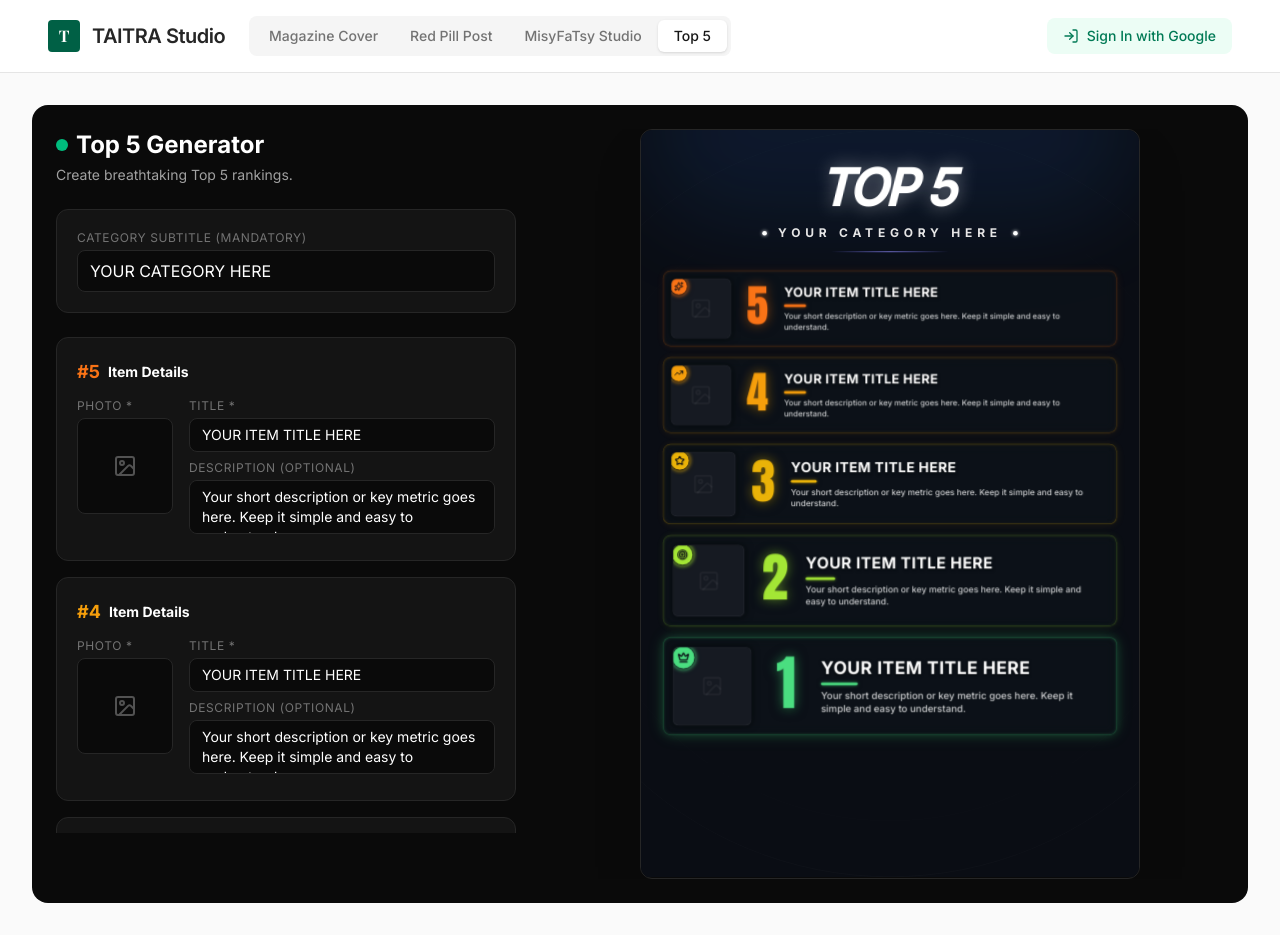
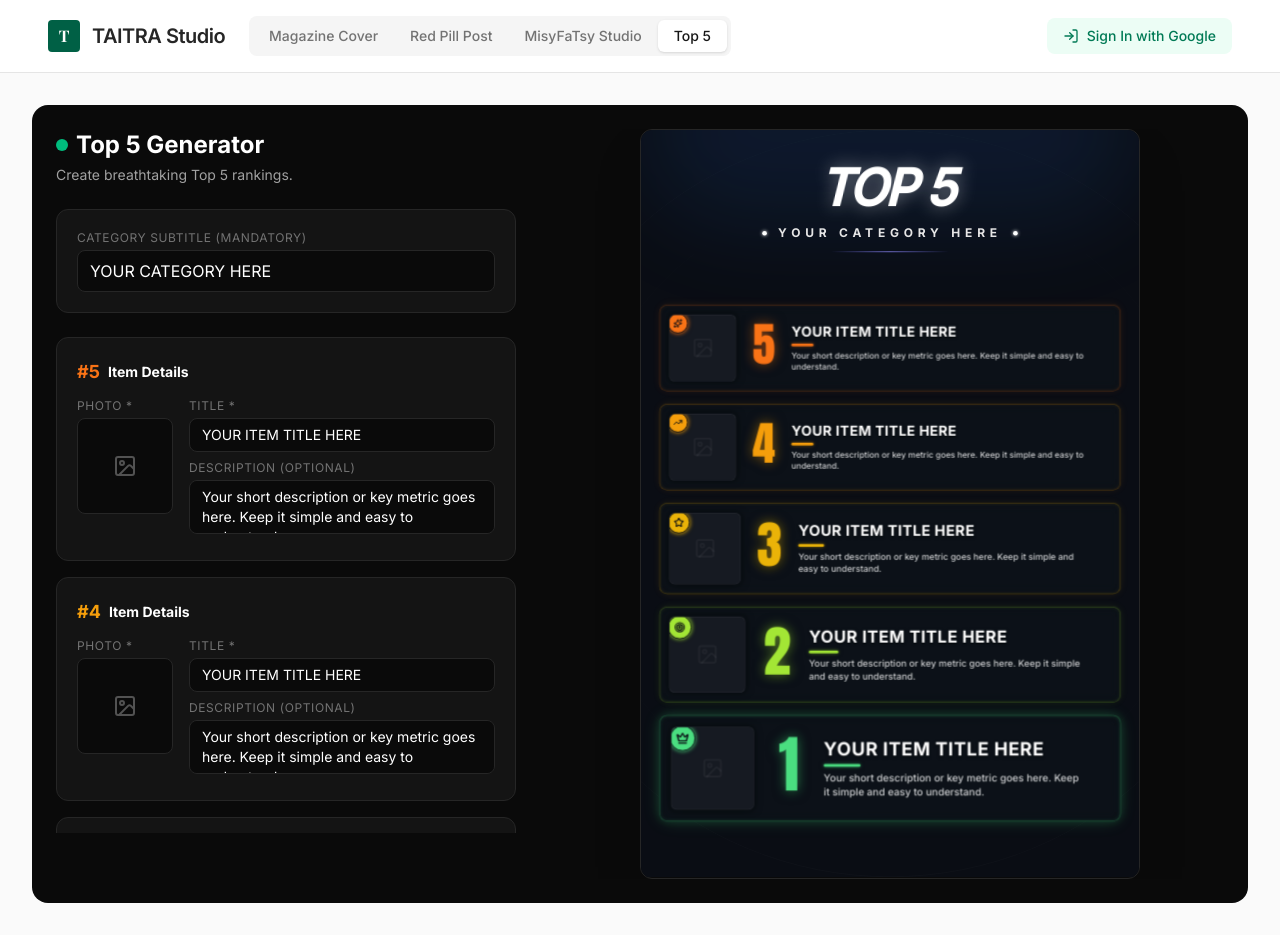
Before and after one commit to AinaPercky/post-generator, a React (Vite) app: page / in a window 1280 px wide. Both pictures are taken after a click on the button "Top 5". Built offline with nearby package versions, Linux system fonts and the light colour scheme; no server answers; the database is empty; the HTML template or start-up script is replaced by a standard one.

Commit message:
Enlarge all rank items and center vertically to fill canvas

```diff
--- a/src/components/Top5Generator.tsx
+++ b/src/components/Top5Generator.tsx
@@ -321,18 +321,18 @@ export function Top5Generator() {
             </div>
 
             {/* List */}
-            <div className="relative z-10 flex-grow px-12 flex flex-col justify-start gap-6 pb-16 pt-6">
+            <div className="relative z-10 flex-grow px-10 flex flex-col justify-center gap-7 pb-10 pt-4">
               {items.map((item) => {
                 const config = (rankConfig as any)[item.rank];
                 const IconComp = config.Icon;
 
-                // Progressive scaling implementation (refitted to avoid vertical overflow)
+                // Progressive scaling implementation
                 const rankParams = {
-                  4: { img: 'w-[130px] h-[130px]', p: 'p-4 gap-5', rankFont: 'text-[95px]', rankW: 'w-[75px]', title: 'text-[28px]', desc: 'text-[17px]', badge: 'w-10 h-10', icon: 'w-5 h-5', bar: 'w-12' },
-                  5: { img: 'w-[130px] h-[130px]', p: 'p-4 gap-5', rankFont: 'text-[95px]', rankW: 'w-[75px]', title: 'text-[28px]', desc: 'text-[17px]', badge: 'w-10 h-10', icon: 'w-5 h-5', bar: 'w-12' },
-                  3: { img: 'w-[140px] h-[140px]', p: 'p-4 gap-5', rankFont: 'text-[105px]', rankW: 'w-[80px]', title: 'text-[30px]', desc: 'text-[18px]', badge: 'w-11 h-11', icon: 'w-[22px] h-[22px]', bar: 'w-14' },
-                  2: { img: 'w-[155px] h-[155px]', p: 'p-5 gap-6', rankFont: 'text-[115px]', rankW: 'w-[85px]', title: 'text-[34px]', desc: 'text-[19px]', badge: 'w-12 h-12', icon: 'w-6 h-6', bar: 'w-16' },
-                  1: { img: 'w-[170px] h-[170px]', p: 'p-5 gap-7', rankFont: 'text-[130px]', rankW: 'w-[95px]', title: 'text-[38px]', desc: 'text-[21px]', badge: 'w-[52px] h-[52px]', icon: 'w-[26px] h-[26px]', bar: 'w-20' },
+                  5: { img: 'w-[145px] h-[145px]', p: 'p-5 gap-5', rankFont: 'text-[100px]', rankW: 'w-[80px]', title: 'text-[30px]', desc: 'text-[18px]', badge: 'w-11 h-11', icon: 'w-5 h-5', bar: 'w-12' },
+                  4: { img: 'w-[145px] h-[145px]', p: 'p-5 gap-5', rankFont: 'text-[100px]', rankW: 'w-[80px]', title: 'text-[30px]', desc: 'text-[18px]', badge: 'w-11 h-11', icon: 'w-5 h-5', bar: 'w-12' },
+                  3: { img: 'w-[155px] h-[155px]', p: 'p-5 gap-5', rankFont: 'text-[110px]', rankW: 'w-[85px]', title: 'text-[32px]', desc: 'text-[19px]', badge: 'w-12 h-12', icon: 'w-[22px] h-[22px]', bar: 'w-14' },
+                  2: { img: 'w-[165px] h-[165px]', p: 'p-5 gap-6', rankFont: 'text-[120px]', rankW: 'w-[90px]', title: 'text-[36px]', desc: 'text-[20px]', badge: 'w-[52px] h-[52px]', icon: 'w-6 h-6', bar: 'w-16' },
+                  1: { img: 'w-[180px] h-[180px]', p: 'p-6 gap-7', rankFont: 'text-[135px]', rankW: 'w-[95px]', title: 'text-[40px]', desc: 'text-[22px]', badge: 'w-14 h-14', icon: 'w-7 h-7', bar: 'w-20' },
                 }[item.rank];
 
                 return (
```
